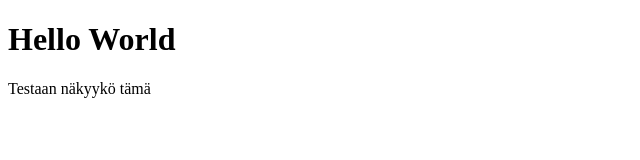
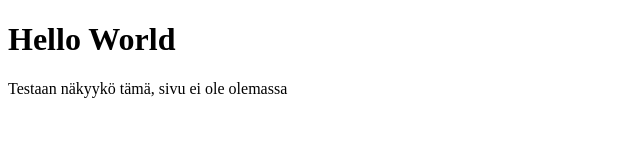
Before and after one commit to kraikisto/kraikisto.github.io, a plain HTML site: page index.html in a window 1280 px wide. Shown: the whole page, without its empty margins (0-640 px from the left). Drawn offline with Linux system fonts and the light colour scheme.

Commit message:
Update index.html

```diff
--- a/index.html
+++ b/index.html
@@ -2,6 +2,6 @@
 <html>
 <body>
 <h1>Hello World</h1>
-<p>Testaan näkyykö tämä</p>
+<p>Testaan näkyykö tämä, sivu ei ole olemassa</p>
 </body>
 </html>
```
